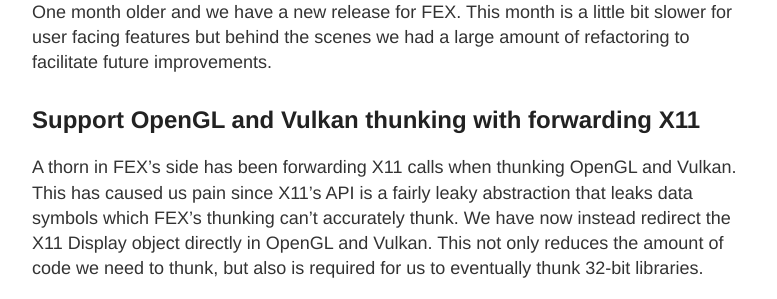
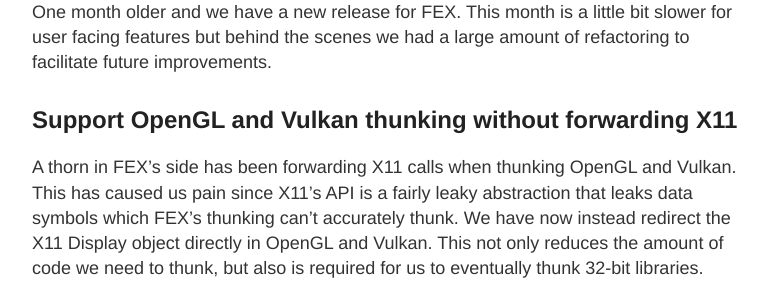
Before and after one commit to FEX-Emu/fex-emu.com, a Jekyll site: the page built from _posts/2024-05-02-FEX-2405.md, in a window 1280 px wide and 900 px high. Shown: the part 227-526 px from the top of the window, without its empty margins (248-1025 px from the left). Built offline with Jekyll 4.4.1, drawn with Linux system fonts in a browser that asks for light colours.

Commit message:
FEX-2405: typo

```diff
--- a/_posts/2024-05-02-FEX-2405.md
+++ b/_posts/2024-05-02-FEX-2405.md
@@ -6,7 +6,7 @@
 
 One month older and we have a new release for FEX. This month is a little bit slower for user facing features but behind the scenes we had a large amount of refactoring to facilitate future improvements.
 
-## Support OpenGL and Vulkan thunking with forwarding X11
+## Support OpenGL and Vulkan thunking without forwarding X11
 A thorn in FEX's side has been forwarding X11 calls when thunking OpenGL and Vulkan. This has caused us pain since X11's API is a fairly leaky
 abstraction that leaks data symbols which FEX's thunking can't accurately thunk. We have now instead redirect the X11 Display object directly in
 OpenGL and Vulkan. This not only reduces the amount of code we need to thunk, but also is required for us to eventually thunk 32-bit libraries.
```
